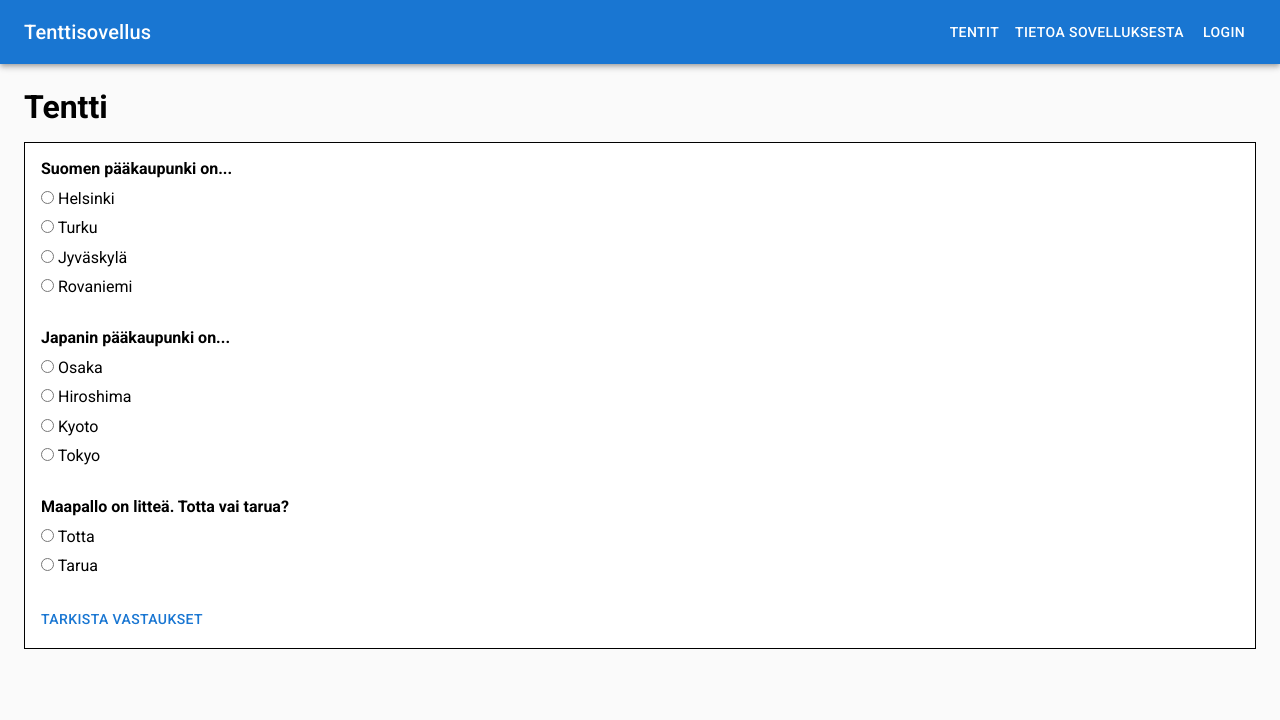
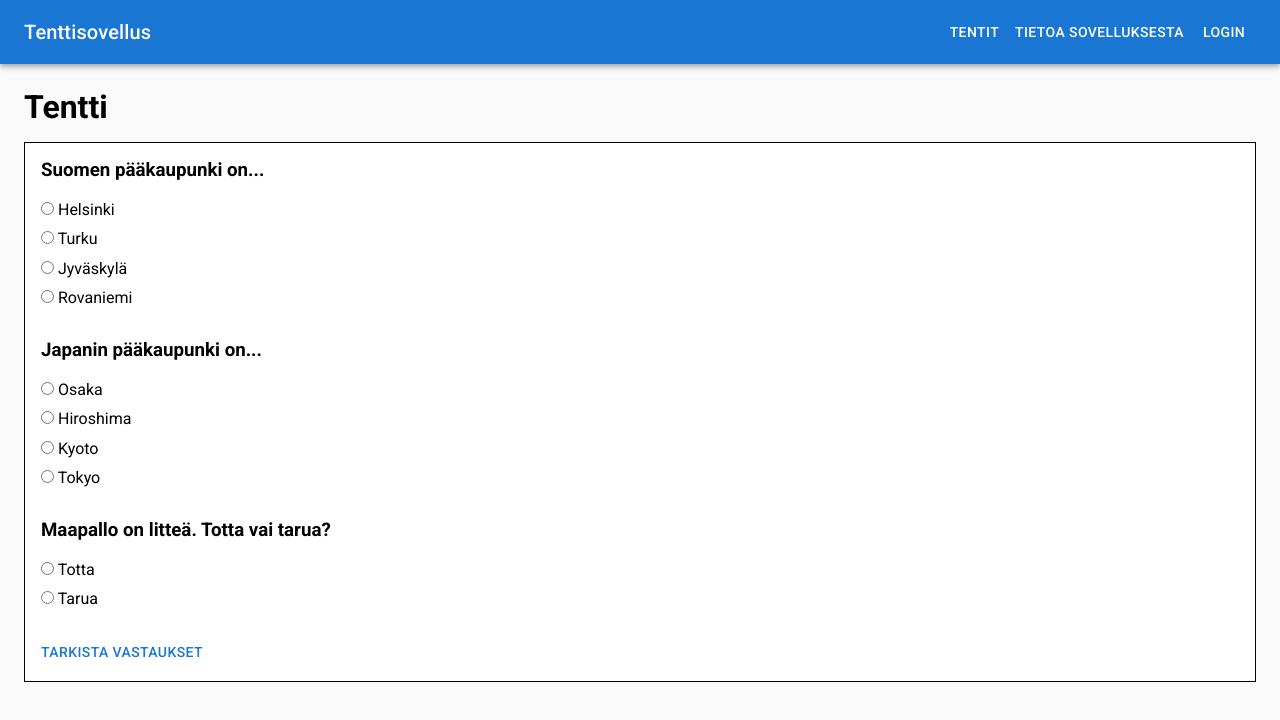
Before and after one commit to torastrengel/fullstack2022koulutus, a React (Create React App) app in the folder tenttisovellus/: page / in a window 1280 px wide. Shown: the top 720 px of the page. Built offline with nearby package versions, Linux system fonts and the light colour scheme.

Commit message:
Vaihda kysymys h elementti ja muuta tyyliä

```diff
--- a/tenttisovellus/src/App.css
+++ b/tenttisovellus/src/App.css
@@ -22,3 +22,7 @@
   gap: 0.66rem;
   padding: 1rem;
 }
+
+.kysymys h3 {
+  margin-bottom: 0.5rem;
+}
--- a/tenttisovellus/src/Kysymys.js
+++ b/tenttisovellus/src/Kysymys.js
@@ -10,7 +10,7 @@ const Kysymys = ({ kysymys, vaihtoehdot }) => {
 
   return (
     <div className="kysymys">
-      <h4>{kysymys}</h4>
+      <h3>{kysymys}</h3>
       {vastausvaihtoehdot}
     </div>
   );
```
